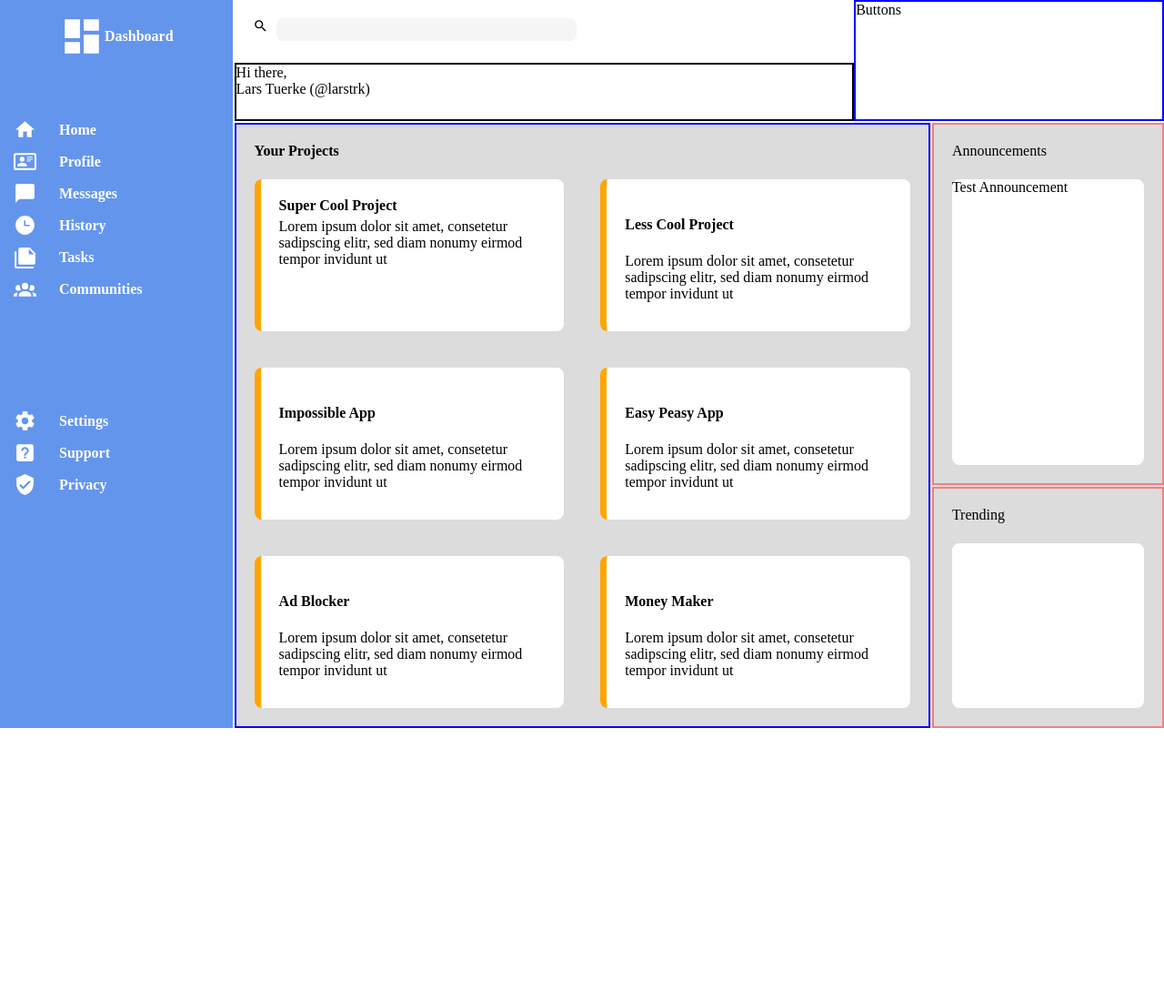
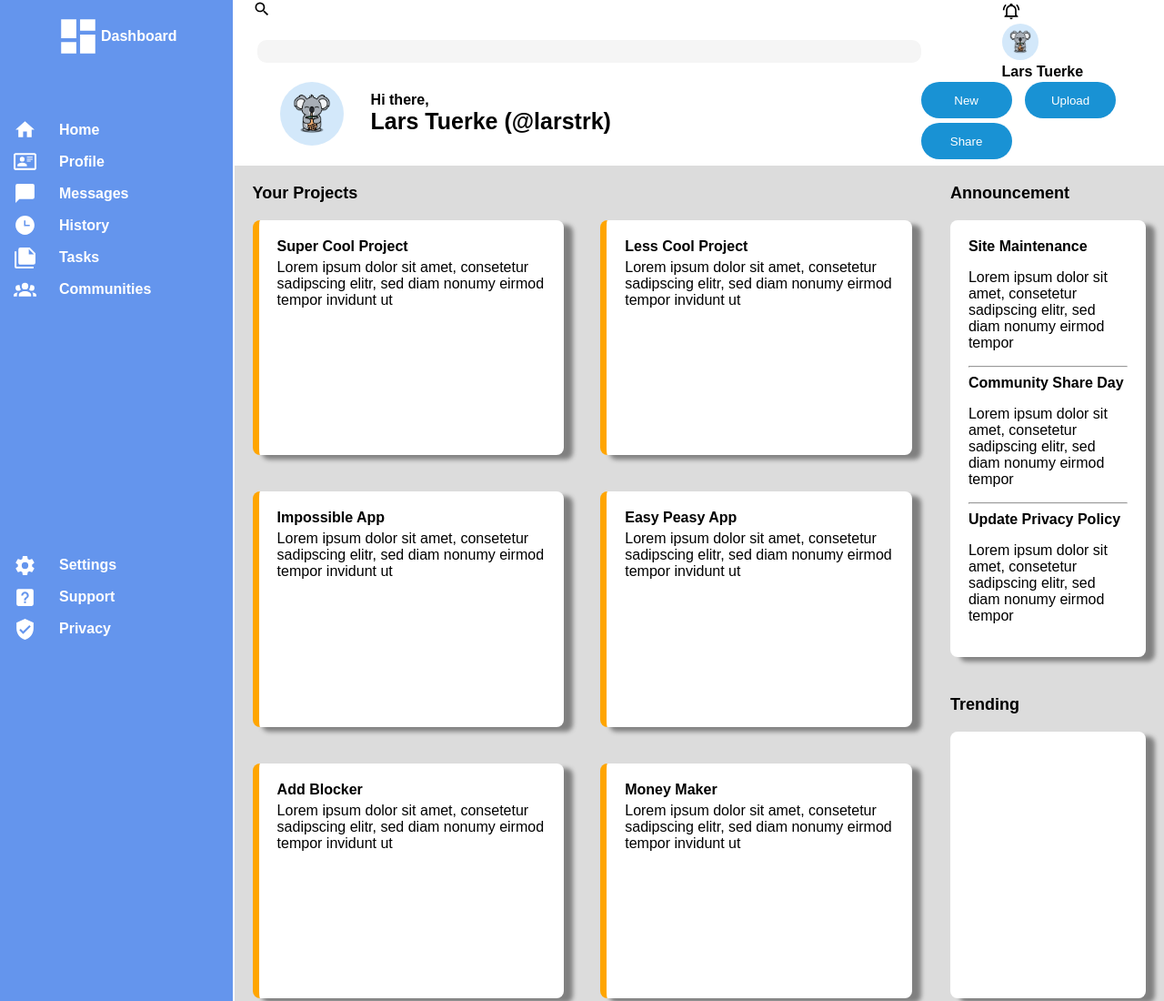
Before and after one commit to larstrk/odin-dashboard, a plain HTML site: page index.html in a window 1280 px wide. Shown: the top 1100 px of the page at 91% size. Before the commit the page ends 800 px from the top, so only its background shows below. Drawn offline with Linux system fonts and the light colour scheme.

Commit message:
update header

```diff
--- a/index.html
+++ b/index.html
@@ -166,7 +166,7 @@
           <svg
             xmlns="http://www.w3.org/2000/svg"
             viewBox="0 0 24 24"
-            width="17px"
+            width="20px"
           >
             <title>magnify</title>
             <path
@@ -176,10 +176,47 @@
           <input type="text" />
         </div>
         <div class="user-info">
-          <div>Hi there,</div>
-          <div>Lars Tuerke (@larstrk)</div>
+          <div class="profile-pic-large">
+            <img
+              class="profile-pic-large"
+              src="assets/Screen Shot 2022-03-25 at 9.31.52 AM.png"
+              alt="profile-pic-large"
+            />
+          </div>
+          <div class="greeting">
+            <b>Hi there,</b>
+            <p class="username">Lars Tuerke (@larstrk)</p>
+          </div>
         </div>
-        <div class="header-btns">Buttons</div>
+        <div class="header-btns">
+          <div class="acount">
+            <svg
+              xmlns="http://www.w3.org/2000/svg"
+              viewBox="0 0 24 24"
+              width="20px"
+            >
+              <title>bell-ring-outline</title>
+              <path
+                d="M10,21H14A2,2 0 0,1 12,23A2,2 0 0,1 10,21M21,19V20H3V19L5,17V11C5,7.9 7.03,5.17 10,4.29C10,4.19 10,4.1 10,4A2,2 0 0,1 12,2A2,2 0 0,1 14,4C14,4.1 14,4.19 14,4.29C16.97,5.17 19,7.9 19,11V17L21,19M17,11A5,5 0 0,0 12,6A5,5 0 0,0 7,11V18H17V11M19.75,3.19L18.33,4.61C20.04,6.3 21,8.6 21,11H23C23,8.07 21.84,5.25 19.75,3.19M1,11H3C3,8.6 3.96,6.3 5.67,4.61L4.25,3.19C2.16,5.25 1,8.07 1,11Z"
+              />
+            </svg>
+            <div class="account-pic">
+              <img
+                class="profile-pic-small"
+                src="assets/Screen Shot 2022-03-25 at 9.31.52 AM.png"
+                alt="profile-pic-small"
+              />
+            </div>
+            <div class="account-name">
+              <b>Lars Tuerke</b>
+            </div>
+          </div>
+          <div class="buttons-container">
+            <button class="head-button">New</button>
+            <button class="head-button">Upload</button>
+            <button class="head-button">Share</button>
+          </div>
+        </div>
       </div>
 
       <!-- Content Area -->
@@ -189,39 +226,81 @@
           <div class="content-header"><b>Your Projects</b></div>
           <div class="content-card">
             <b>Super Cool Project</b>
-            <p>Lorem ipsum dolor sit amet, consetetur sadipscing elitr, sed diam nonumy eirmod tempor invidunt ut</p>
+            <p>
+              Lorem ipsum dolor sit amet, consetetur sadipscing elitr, sed diam
+              nonumy eirmod tempor invidunt ut
+            </p>
           </div>
           <div class="content-card">
-            <h4>Less Cool Project</h4>
-            Lorem ipsum dolor sit amet, consetetur sadipscing elitr, sed diam nonumy eirmod tempor invidunt ut
+            <b>Less Cool Project</b>
+            <p>
+              Lorem ipsum dolor sit amet, consetetur sadipscing elitr, sed diam
+              nonumy eirmod tempor invidunt ut
+            </p>
           </div>
           <div class="content-card">
-            <h4>Impossible App</h4>
-            Lorem ipsum dolor sit amet, consetetur sadipscing elitr, sed diam nonumy eirmod tempor invidunt ut
+            <b>Impossible App</b>
+            <p>
+              Lorem ipsum dolor sit amet, consetetur sadipscing elitr, sed diam
+              nonumy eirmod tempor invidunt ut
+            </p>
           </div>
           <div class="content-card">
-            <h4>Easy Peasy App</h4>
-            Lorem ipsum dolor sit amet, consetetur sadipscing elitr, sed diam nonumy eirmod tempor invidunt ut
+            <b>Easy Peasy App</b>
+            <p>
+              Lorem ipsum dolor sit amet, consetetur sadipscing elitr, sed diam
+              nonumy eirmod tempor invidunt ut
+            </p>
           </div>
           <div class="content-card">
-            <h4>Ad Blocker</h4>
-            Lorem ipsum dolor sit amet, consetetur sadipscing elitr, sed diam nonumy eirmod tempor invidunt ut
+            <b>Add Blocker</b>
+            <p>
+              Lorem ipsum dolor sit amet, consetetur sadipscing elitr, sed diam
+              nonumy eirmod tempor invidunt ut
+            </p>
           </div>
           <div class="content-card">
-            <h4>Money Maker</h4>
-            Lorem ipsum dolor sit amet, consetetur sadipscing elitr, sed diam nonumy eirmod tempor invidunt ut
+            <b>Money Maker</b>
+            <p>
+              Lorem ipsum dolor sit amet, consetetur sadipscing elitr, sed diam
+              nonumy eirmod tempor invidunt ut
+            </p>
           </div>
         </div>
 
         <div class="announcements">
-          <div class="content-header">Announcements</div>
+          <div class="content-header"><b>Announcement</b></div>
           <div class="announcements-box">
-            Test Announcement
+            <div class="announcement">
+              <b>Site Maintenance</b>
+              <p>
+                Lorem ipsum dolor sit amet, consetetur sadipscing elitr, sed
+                diam nonumy eirmod tempor
+              </p>
+              <hr />
+            </div>
+            <div class="announcement">
+              <b>Community Share Day</b>
+              <p>
+                Lorem ipsum dolor sit amet, consetetur sadipscing elitr, sed
+                diam nonumy eirmod tempor
+              </p>
+              <hr />
+            </div>
+            <div class="announcement">
+              <b>Update Privacy Policy</b>
+              <p>
+                Lorem ipsum dolor sit amet, consetetur sadipscing elitr, sed
+                diam nonumy eirmod tempor
+              </p>
+            </div>
           </div>
         </div>
         <div class="trending">
-          <div class="content-header">Trending</div>
-          <div class="trending-box"></div>
+          <div class="content-header"><b>Trending</b></div>
+          <div class="trending-box">
+            <div class="trend"></div>
+          </div>
         </div>
       </div>
     </div>
--- a/style.css
+++ b/style.css
@@ -1,3 +1,7 @@
+* {
+  font-family: Arial, Helvetica, sans-serif;
+}
+
 body,
 html {
   height: 100%;
@@ -70,22 +74,73 @@ html {
 .searchbar input {
   margin-left: 5px;
   margin-top: 20px;
-  width: 40vb;
-  border-radius: 7px;
+  width: 90vb;
+  border-radius: 10px;
   border: none;
   background-color: whitesmoke;
   padding: 5px;
 }
 .user-info {
-  border: 2px solid black;
+  /* border: 2px solid black; */
   grid-column: 1 / 2;
+  display: grid;
+  grid-template-columns: 100px auto;
+  margin-left: 50px;
+  margin-top: 20px;
+  margin-bottom: 20px;
+  align-items: center;
+}
+
+.profile-pic-large {
+  grid-column: 1 / 1;
+}
+
+.greeting {
+  margin: 0;
+  padding: 0;
+}
+
+.username {
+  margin: 0;
+  padding: 0;
+  font-size: 25px;
+  font-weight: bold;
+}
+
+.profile-pic-large {
+  width: 70px;
+  height: 70px;
+  border-radius: 50px;
+}
+
+.profile-pic-small {
+  width: 40px;
+  height: 40px;
+  border-radius: 30px;
 }
 
 .header-btns {
-  border: 2px solid blue;
+  /* border: 2px solid blue; */
   grid-column: 2 / 3;
   grid-row: 1 / 3;
+  display: grid;
+  grid-template-rows: 1fr 1fr;
+  align-items: center;
+  justify-items: center;
 }
+
+.head-button {
+  color: white;
+  font-weight: 500;
+  background-color: rgba(25,146,212,255);
+  width: 100px;
+  height: 40px;
+  border-radius: 25px;
+  border: none;
+  margin-bottom: 5px;
+  margin-right: 10px;
+}
+
 
 /* Content Area */
 
@@ -100,7 +155,6 @@ html {
 }
 
 .projects {
-  border: 2px solid blue;
   grid-row: 1 / 3;
   display: grid;
   grid-template-columns: 1fr 1fr;
@@ -110,6 +164,7 @@ html {
 .content-header {
   grid-column: 1 / 3;
   margin: 20px;
+  font-size: large;
 }
 
 .content-card,
@@ -122,7 +177,6 @@ html {
 
 .announcements,
 .trending {
-  border: 2px solid lightcoral;
   display: grid;
   grid-template-rows: 40px;
   grid-template-columns: 1fr;
@@ -131,6 +185,7 @@ html {
 .content-card{
   padding: 20px;
   border-left: 7px solid orange;
+  box-shadow: 10px 5px 5px grey;
 }
 
 .content-card p {
@@ -138,3 +193,8 @@ html {
   font-weight: 300;
   /* Need to make it work */
 }
+
+.announcements-box, .trending-box{
+  padding: 20px;
+  box-shadow: 10px 5px 5px grey;
+}
```
Also changed, not shown: assets/Screen Shot 2022-03-25 at 9.31.52 AM.png (added).
